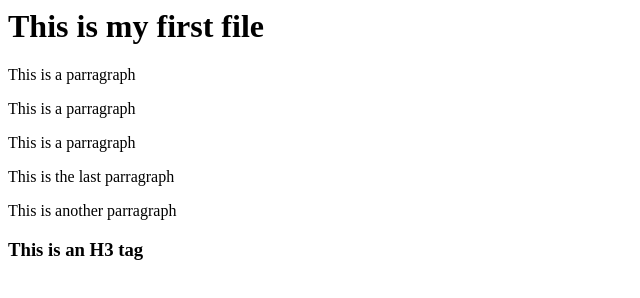
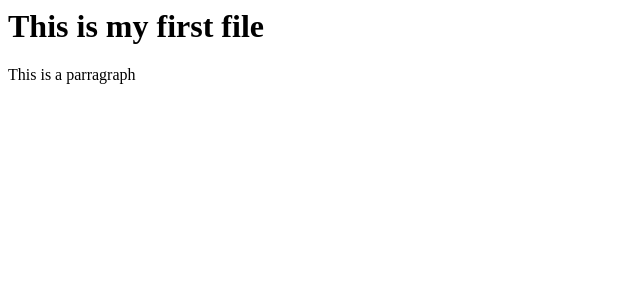
Before and after one commit to eldermixer/git-tutorial, a plain HTML site: page index.html in a window 1280 px wide. Shown: the whole page, without its empty margins (0-640 px from the left). Drawn offline with Linux system fonts and the light colour scheme.

Commit message:
Removed some paragraphs

```diff
--- a/index.html
+++ b/index.html
@@ -7,13 +7,6 @@
 
 		<p>This is a parragraph</p>
 
-		<p>This is a parragraph</p>
-		<p>This is a parragraph</p>
-
-		<p>This is the last parragraph</p>
-		<p>This is another parragraph</p>
-		<h3>This is an H3 tag</h3>
-
 
 	</body>
 
```
